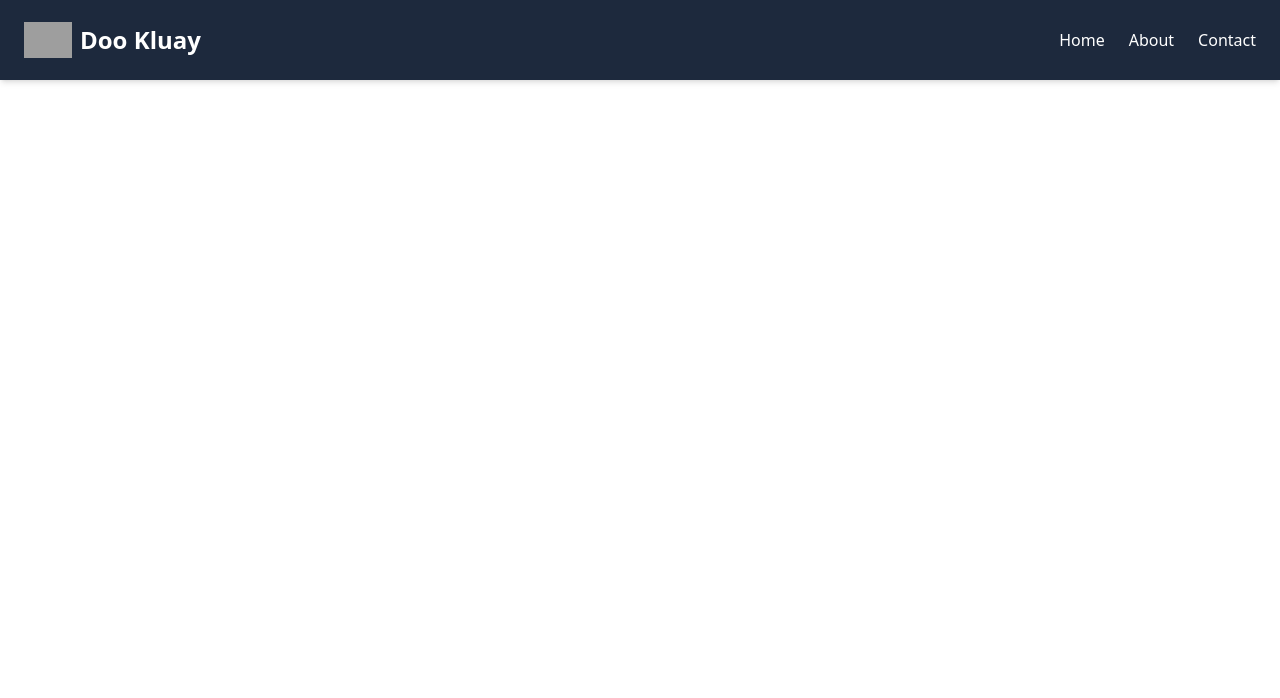
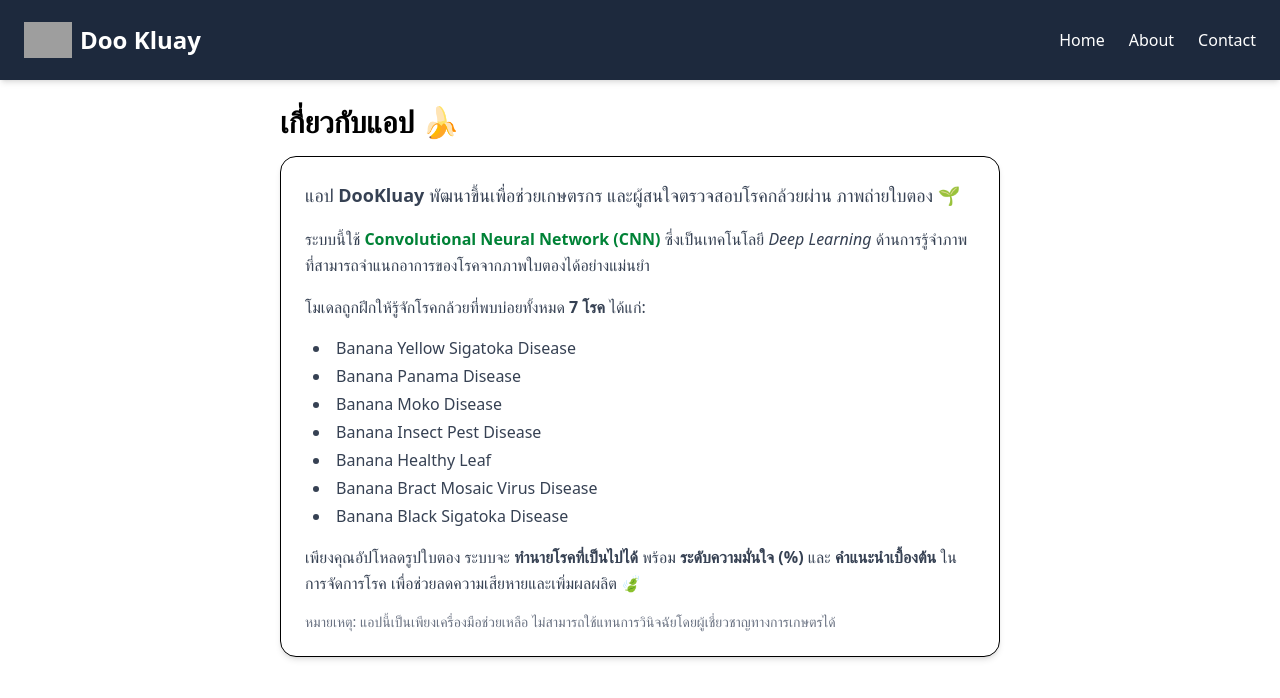
Before and after one commit to Nextjingjing/dookluay-frontend, a React (Vite) app: page /about in a window 1280 px wide. Shown: the top 698 px of the page. Built offline with nearby package versions, Linux system fonts and the light colour scheme; no server answers; grey boxes are pictures that could not be loaded.

Commit message:
add about page

```diff
--- a/src/App.tsx
+++ b/src/App.tsx
@@ -1,10 +1,12 @@
 import { Routes, Route } from "react-router-dom"
 import Home from "./pages/Home"
+import About from "./pages/About"
 
 export default function App() {
   return (
     <Routes>
       <Route path="/" element={<Home />} />
+      <Route path="/about" element={<About />} />
     </Routes>
   )
 }
--- /dev/null
+++ b/src/components/HomePage/HowToUse.tsx
@@ -0,0 +1,58 @@
+import { useState } from "react";
+
+export default function HowToUse() {
+  const [open, setOpen] = useState(false);
+
+  const steps = [
+    {
+      title: "เลือกหรืออัปโหลดภาพใบตอง",
+      description:
+        "สามารถเลือกไฟล์จากเครื่อง หรือหากใช้คอมพิวเตอร์สามารถลากรูปใบตองมาวางได้เลย",
+    },
+    {
+      title: "กดปุ่ม 'ทำนายโรค'",
+      description: "ระบบจะส่งภาพไปให้โมเดล CNN ประมวลผลและตรวจสอบอาการ",
+    },
+    {
+      title: "รอผลการวิเคราะห์",
+      description:
+        "ระบบจะแสดงชื่อโรค ความมั่นใจ (%) และคำแนะนำเบื้องต้น",
+    },
+    {
+      title: "ดูรายละเอียด",
+      description:
+        "สามารถนำผลการวิเคราะห์ไปใช้ประกอบการตัดสินใจ หรือปรึกษาผู้เชี่ยวชาญเพิ่มเติม",
+    },
+  ];
+
+  return (
+    <div className="mt-10 pb-10">
+      <button
+        onClick={() => setOpen(!open)}
+        className="flex items-center justify-between w-full px-4 py-3 rounded-xl bg-green-600 text-white font-semibold shadow hover:bg-green-700 transition"
+      >
+        📖 วิธีใช้งาน
+        <span className="ml-2">{open ? "▲" : "▼"}</span>
+      </button>
+
+      {open && (
+        <div className="mt-4 space-y-4">
+          {steps.map((step, idx) => (
+            <div
+              key={idx}
+              className="flex items-start gap-3 p-4 rounded-xl border bg-gray-50 shadow-sm"
+            >
+              <div className="flex-shrink-0 w-8 h-8 rounded-full bg-green-600 text-white flex items-center justify-center font-bold">
+                {idx + 1}
+              </div>
+              <div>
+                <p className="font-medium text-gray-800">{step.title}</p>
+                <p className="text-sm text-gray-600">{step.description}</p>
+              </div>
+            </div>
+          ))}
+        </div>
+      )}
+    </div>
+  );
+}
--- /dev/null
+++ b/src/pages/About.tsx
@@ -0,0 +1,61 @@
+export default function About() {
+  const diseases = [
+    "Banana Yellow Sigatoka Disease",
+    "Banana Panama Disease",
+    "Banana Moko Disease",
+    "Banana Insect Pest Disease",
+    "Banana Healthy Leaf",
+    "Banana Bract Mosaic Virus Disease",
+    "Banana Black Sigatoka Disease",
+  ];
+
+  return (
+    <div className="max-w-3xl mx-auto p-6">
+      <h2 className="text-3xl font-bold text-black mb-4">เกี่ยวกับแอป 🍌</h2>
+
+      <div className="rounded-2xl border p-6 bg-white shadow-md space-y-4">
+        <p className="text-lg text-gray-700 leading-relaxed">
+          แอป <span className="font-semibold">DooKluay</span> พัฒนาขึ้นเพื่อช่วยเกษตรกร
+          และผู้สนใจตรวจสอบโรคกล้วยผ่าน{" "}
+          <span className="font-medium">ภาพถ่ายใบตอง</span> 🌱
+        </p>
+
+        <p className="text-gray-700 leading-relaxed">
+          ระบบนี้ใช้{" "}
+          <span className="font-semibold text-green-700">
+            Convolutional Neural Network (CNN)
+          </span>{" "}
+          ซึ่งเป็นเทคโนโลยี{" "}
+          <span className="italic">Deep Learning</span> ด้านการรู้จำภาพ
+          ที่สามารถจำแนกอาการของโรคจากภาพใบตองได้อย่างแม่นยำ
+        </p>
+
+        <p className="text-gray-700 leading-relaxed">
+          โมเดลถูกฝึกให้รู้จักโรคกล้วยที่พบบ่อยทั้งหมด{" "}
+          <span className="font-semibold">7 โรค</span> ได้แก่:
+        </p>
+
+        <ul className="list-disc list-inside space-y-1 text-gray-700">
+          {diseases.map((disease, idx) => (
+            <li key={idx} className="ml-2">
+              {disease}
+            </li>
+          ))}
+        </ul>
+
+        <p className="text-gray-700 leading-relaxed">
+          เพียงคุณอัปโหลดรูปใบตอง ระบบจะ{" "}
+          <span className="font-semibold">ทำนายโรคที่เป็นไปได้</span> พร้อม{" "}
+          <span className="font-semibold">ระดับความมั่นใจ (%)</span> และ{" "}
+          <span className="font-semibold">คำแนะนำเบื้องต้น</span> ในการจัดการโรค
+          เพื่อช่วยลดความเสียหายและเพิ่มผลผลิต 🍃
+        </p>
+
+        <p className="text-sm text-gray-500 mt-4">
+          หมายเหตุ: แอปนี้เป็นเพียงเครื่องมือช่วยเหลือ
+          ไม่สามารถใช้แทนการวินิจฉัยโดยผู้เชี่ยวชาญทางการเกษตรได้
+        </p>
+      </div>
+    </div>
+  );
+}
--- a/src/pages/Home.tsx
+++ b/src/pages/Home.tsx
@@ -1,5 +1,6 @@
 import { useState, useRef } from "react";
 import { predictImage } from "../services/api";
+import HowToUse from "../components/HomePage/HowToUse";
 
 interface Disease {
   disease_id: number;
@@ -83,6 +84,7 @@
       <h2 className="text-3xl font-bold text-black mb-4">
         ทำนายโรคจากใบตอง 🍌
       </h2>
+      <HowToUse />
 
       {/* Drop Zone / Upload */}
       <div
```
